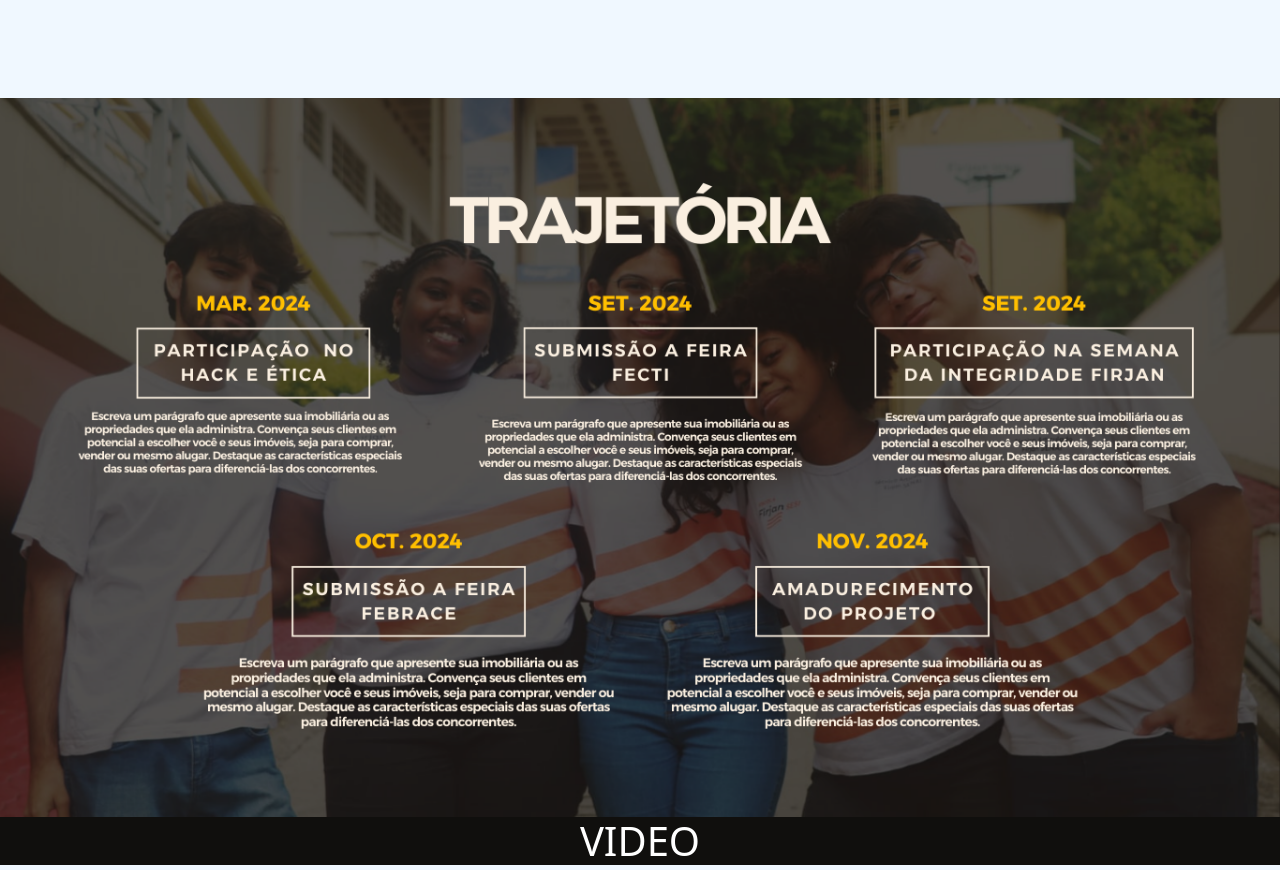
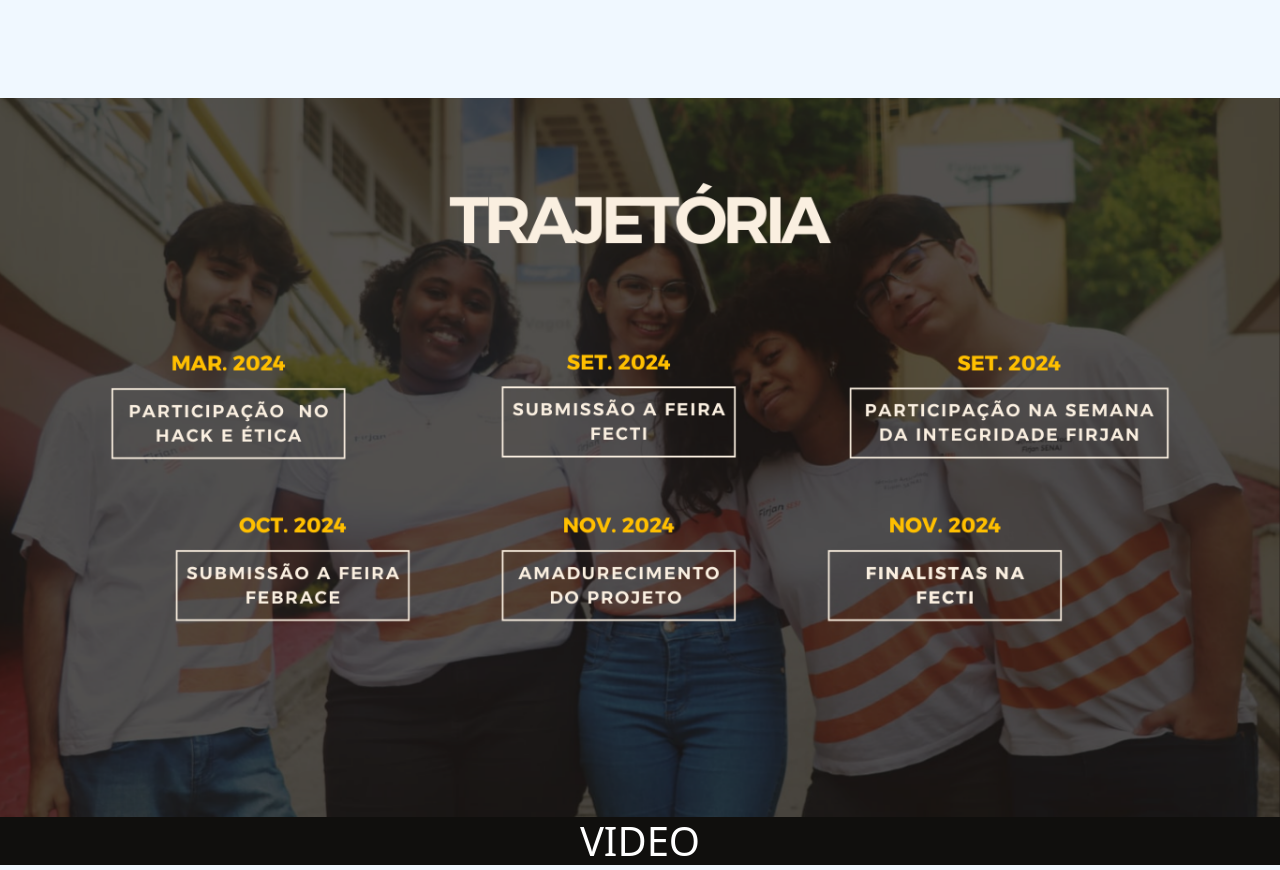
Before and after one commit to SinergyEtica/Sinergy_Web, a plain HTML site: page sobre.html in a window 1280 px wide. Shown: the part 1440-2310 px from the top of the page. Drawn offline with nearby package versions, Linux system fonts and the light colour scheme.

Commit message:
Add files via upload

```diff
--- a/sobre.html
+++ b/sobre.html
@@ -74,7 +74,7 @@
     </div>
 
     <div class="trajetoria">
-      <img src="assets/trajetoria_linha.png">
+      <img src="assets/tajertoria.png">
     </div>
 
 
```
